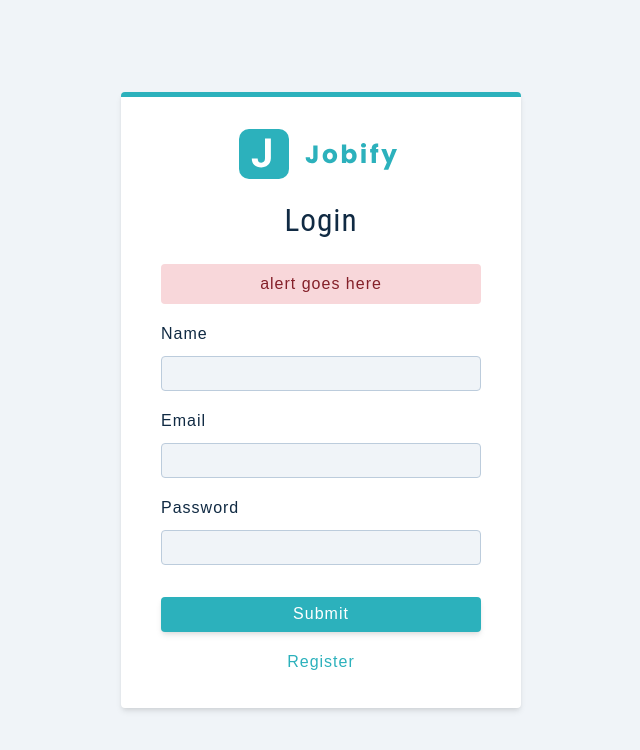
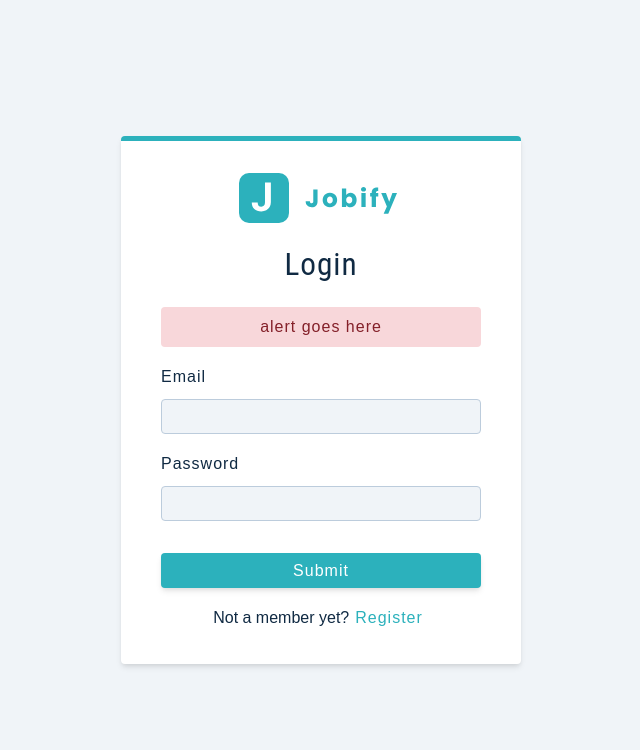
Before and after one commit to pmk7/jobify-mern, a React (Create React App) app: page /register in a window 1280 px wide. Shown: the top 750 px of the page, without its empty margins (319-959 px from the left). Built offline with nearby package versions, Linux system fonts and the light colour scheme.

Commit message:
more register page functtionality

```diff
--- a/src/pages/Register.js
+++ b/src/pages/Register.js
@@ -30,13 +30,16 @@ const Register = () => {
         <Logo />
         <h3>{values.isMember ? 'Login' : 'Register'}</h3>
         {values.showAlert && <Alert />}
-        <div className='form-row'>
+
+        {!values.isMember && (
           <FormRow
             type='text'
             name='name'
             value={values.name}
             handleChange={handleChange}
           />
+        )}
+
         <FormRow
           type='text'
           name='email'
@@ -49,13 +52,14 @@ const Register = () => {
           value={values.password}
           handleChange={handleChange}
         />
-        </div>
+
         <button type='submit' className='btn btn-block'>
           submit
         </button>
         <p>
+          {values.isMember ? 'Not a member yet?' : 'Already a member?'}
           <button type='button' onClick={toggleMember} className='member-btn'>
-            Register
+            {values.isMember ? 'Register' : 'Login'}
           </button>
         </p>
       </form>
```
Lines whose indentation alone changed are shown as unchanged.
